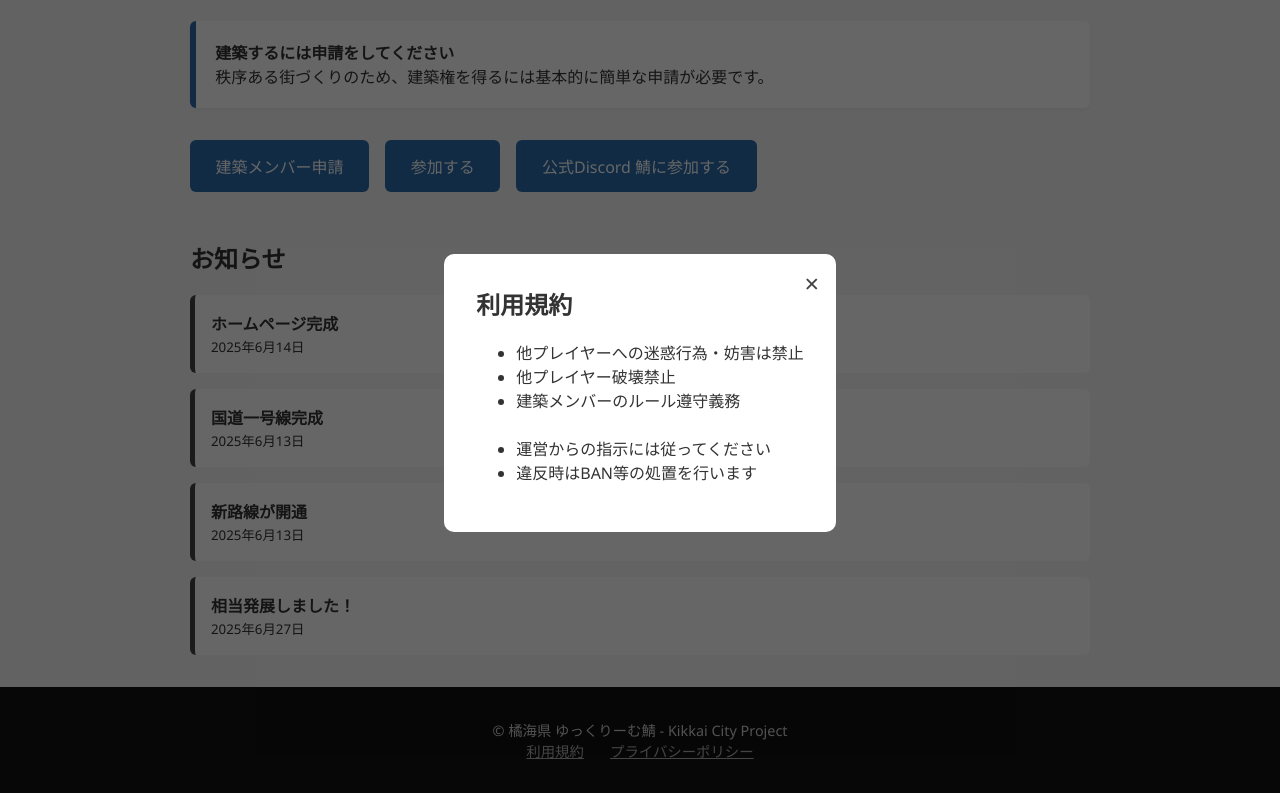
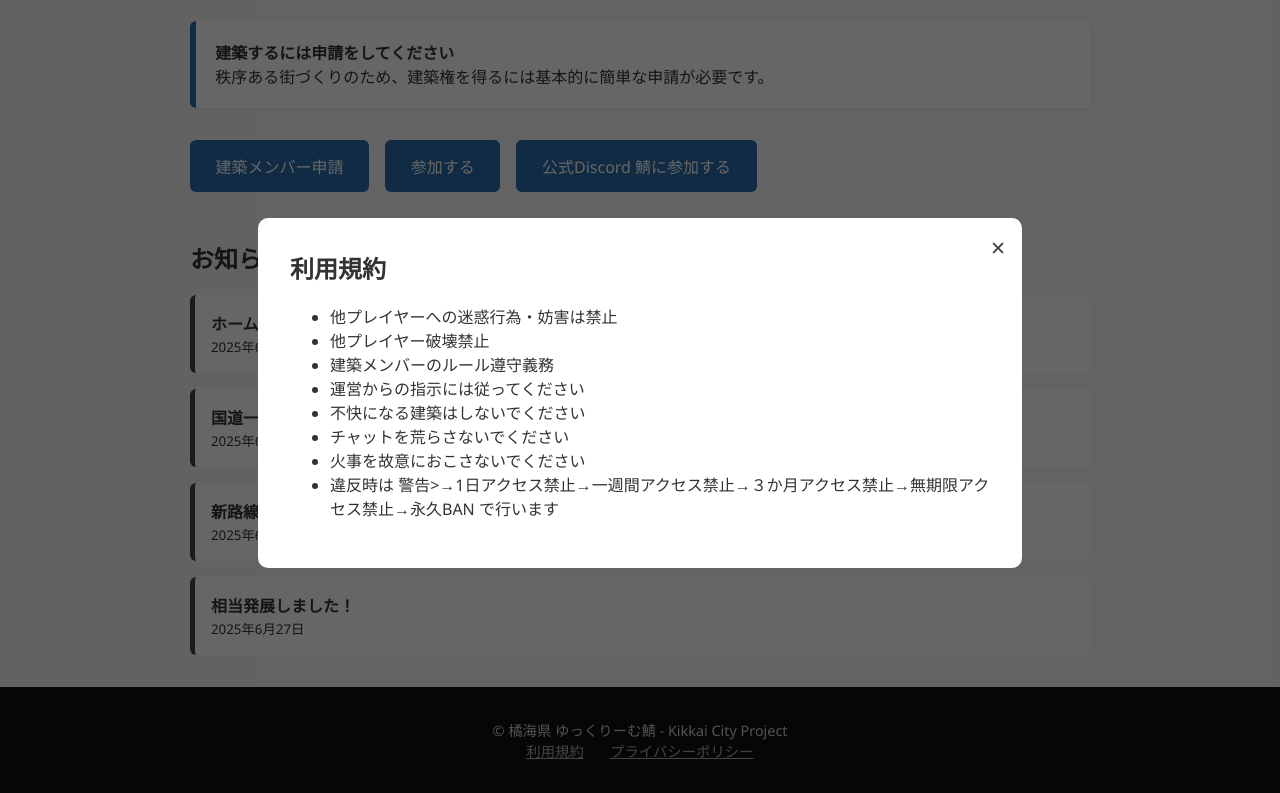
Before and after one commit to Yukkurim/kikkai, a plain HTML site: page index.html in a window 1280 px wide. Both pictures are taken after a click on the link "利用規約". Shown: the part 698-1491 px from the top of the page. Drawn offline with Linux system fonts and the light colour scheme.

Commit message:
Update index.html

```diff
--- a/index.html
+++ b/index.html
@@ -298,8 +298,11 @@
       <li>他プレイヤーへの迷惑行為・妨害は禁止</li>
       <li>他プレイヤー破壊禁止</li>
       <li>建築メンバーのルール遵守義務</li>
-　　　<li>運営からの指示には従ってください</li>
-      <li>違反時はBAN等の処置を行います</li></ul>`;
+      <li>運営からの指示には従ってください</li>
+      <li>不快になる建築はしないでください</li>
+      <li>チャットを荒らさないでください</li>
+      <li>火事を故意におこさないでください</li>
+      <li>違反時は 警告>→1日アクセス禁止→一週間アクセス禁止→３か月アクセス禁止→無期限アクセス禁止→永久BAN で行います</ul>`;
     } else if (type === 'privacy') {
       body.innerHTML = `<h2>プライバシーポリシー</h2><p>建築申請フォームで収集された情報は、審査・サーバー管理にのみ使用します。外部への提供は一切ありません。</p>`;
     }
```
